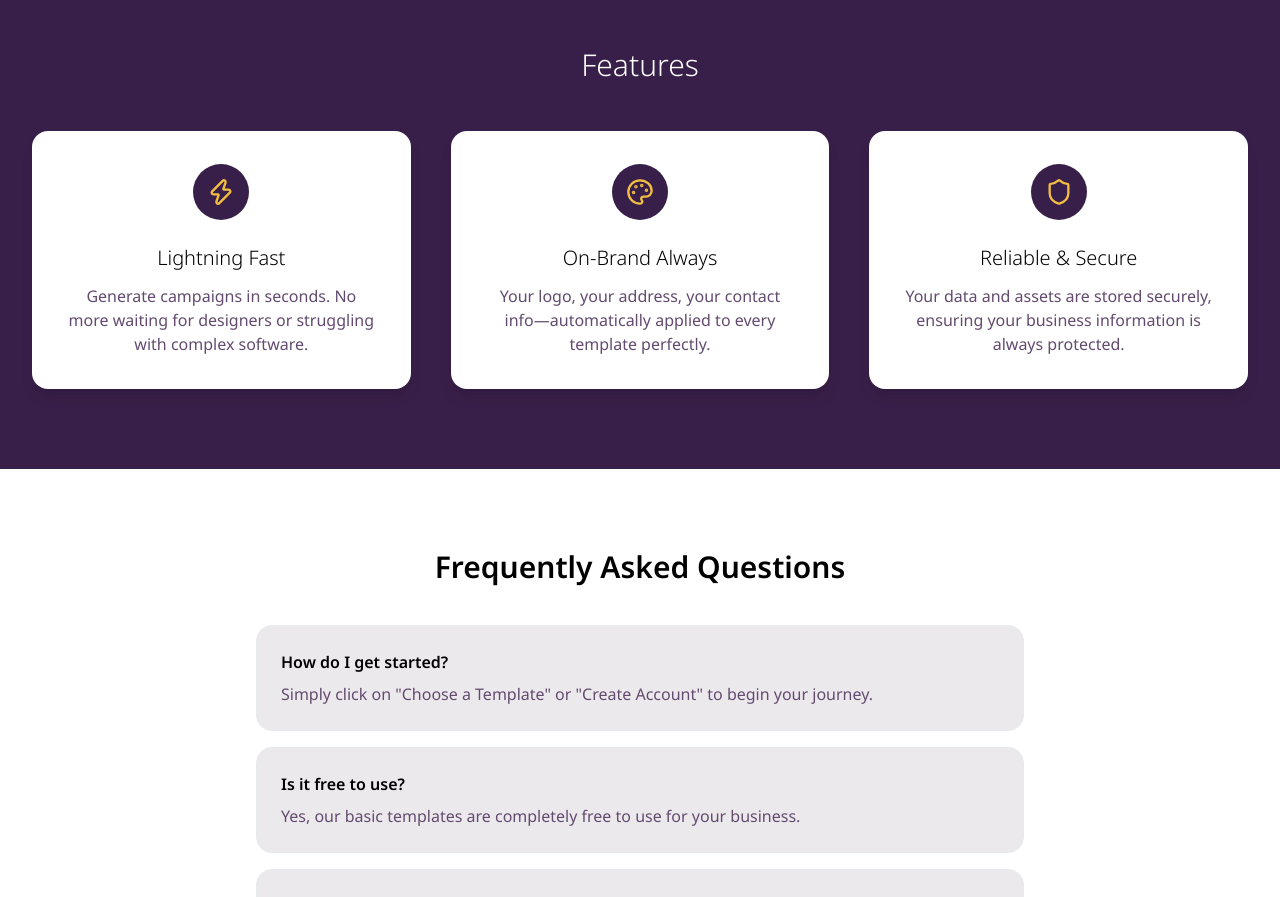
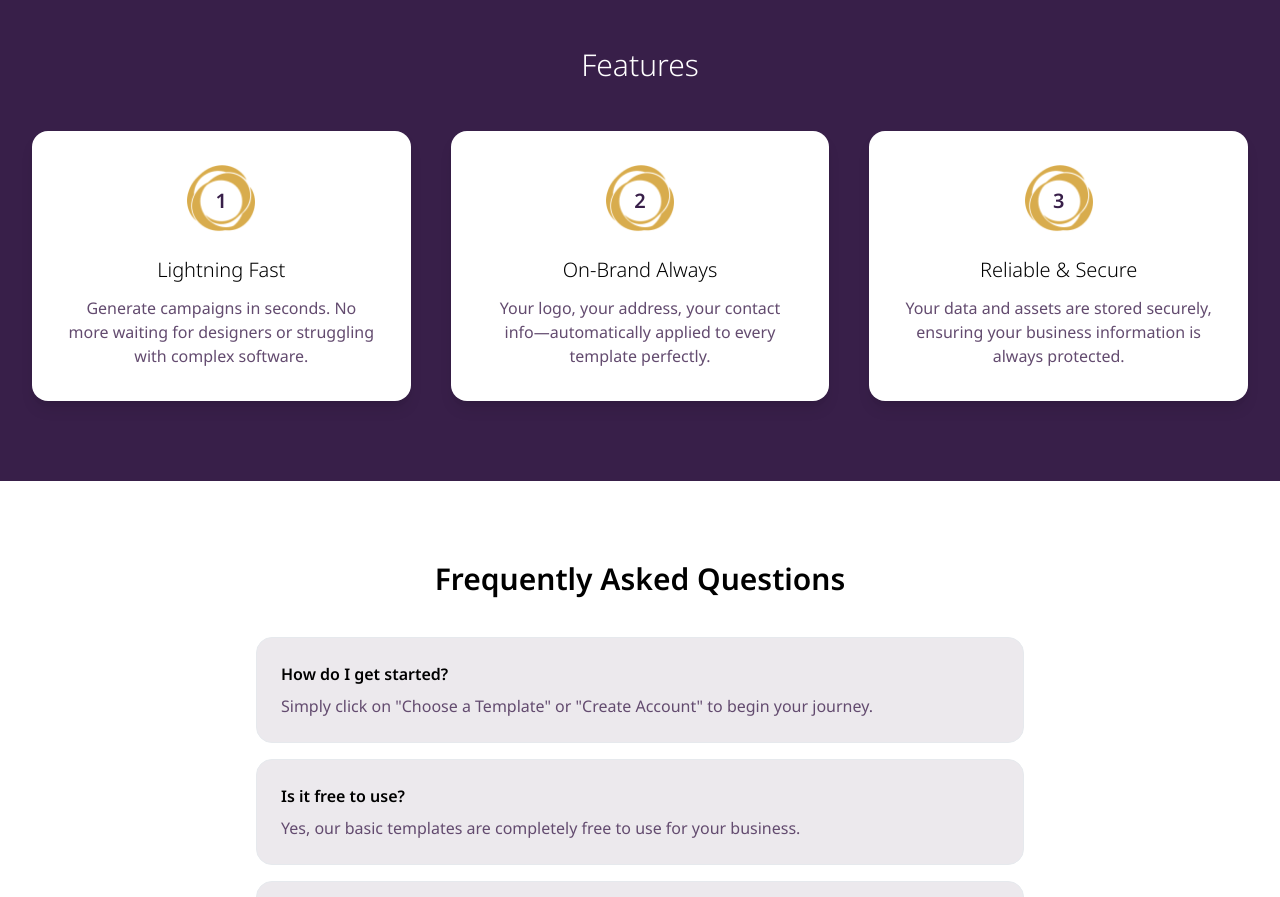
Before and after one commit to Vedant-CTOI/platform-wgc, a React (Vite) app in the folder frontend/: page / in a window 1280 px wide. Shown: the part 1020-1917 px from the top of the page. Built offline with nearby package versions, Linux system fonts and the light colour scheme.

Commit message:
Local only: replace Features icons with Goldify ring emblem and numerals 1, 2, 3

```diff
--- a/frontend/views/AuthViews.tsx
+++ b/frontend/views/AuthViews.tsx
@@ -64,27 +64,39 @@ export const LandingView: React.FC<AuthProps> = ({ onNavigate, user }) => {
         <div className="max-w-7xl mx-auto">
           <h2 className="text-3xl font-light text-white mb-12 text-center">Features</h2>
           <div className="grid grid-cols-1 md:grid-cols-3 gap-10">
-            <div className="bg-white p-8 rounded-2xl shadow-lg border border-white/10 text-center flex flex-col items-center">
-              <div className="w-14 h-14 bg-[#381F49] text-[#F2BE42] rounded-full flex items-center justify-center mb-6">
-                <Zap className="w-7 h-7" />
+            {[
+              {
+                num: '1',
+                title: 'Lightning Fast',
+                desc: 'Generate campaigns in seconds. No more waiting for designers or struggling with complex software.',
+              },
+              {
+                num: '2',
+                title: 'On-Brand Always',
+                desc: 'Your logo, your address, your contact info—automatically applied to every template perfectly.',
+              },
+              {
+                num: '3',
+                title: 'Reliable & Secure',
+                desc: 'Your data and assets are stored securely, ensuring your business information is always protected.',
+              },
+            ].map((item) => (
+              <div key={item.num} className="bg-white p-8 rounded-2xl shadow-lg border border-white/10 text-center flex flex-col items-center">
+                <div className="relative w-[68px] h-[68px] mb-6 select-none">
+                  <img
+                    src="/goldify-ring.png"
+                    alt=""
+                    aria-hidden="true"
+                    className="w-full h-full object-contain"
+                  />
+                  <span className="absolute left-1/2 top-[54%] -translate-x-1/2 -translate-y-1/2 text-xl font-semibold text-[#381F49] leading-none">
+                    {item.num}
+                  </span>
+                </div>
+                <h3 className="text-xl font-light text-black mb-3">{item.title}</h3>
+                <p className="text-[#634B6F]">{item.desc}</p>
               </div>
-              <h3 className="text-xl font-light text-black mb-3">Lightning Fast</h3>
-              <p className="text-[#634B6F]">Generate campaigns in seconds. No more waiting for designers or struggling with complex software.</p>
-            </div>
-            <div className="bg-white p-8 rounded-2xl shadow-lg border border-white/10 text-center flex flex-col items-center">
-              <div className="w-14 h-14 bg-[#381F49] text-[#F2BE42] rounded-full flex items-center justify-center mb-6">
-                <Palette className="w-7 h-7" />
-              </div>
-              <h3 className="text-xl font-light text-black mb-3">On-Brand Always</h3>
-              <p className="text-[#634B6F]">Your logo, your address, your contact info—automatically applied to every template perfectly.</p>
-            </div>
-            <div className="bg-white p-8 rounded-2xl shadow-lg border border-white/10 text-center flex flex-col items-center">
-              <div className="w-14 h-14 bg-[#381F49] text-[#F2BE42] rounded-full flex items-center justify-center mb-6">
-                <Shield className="w-7 h-7" />
-              </div>
-              <h3 className="text-xl font-light text-black mb-3">Reliable & Secure</h3>
-              <p className="text-[#634B6F]">Your data and assets are stored securely, ensuring your business information is always protected.</p>
-            </div>
+            ))}
           </div>
         </div>
       </section>
```
Also changed, not shown: frontend/public/goldify-ring.png (added).
